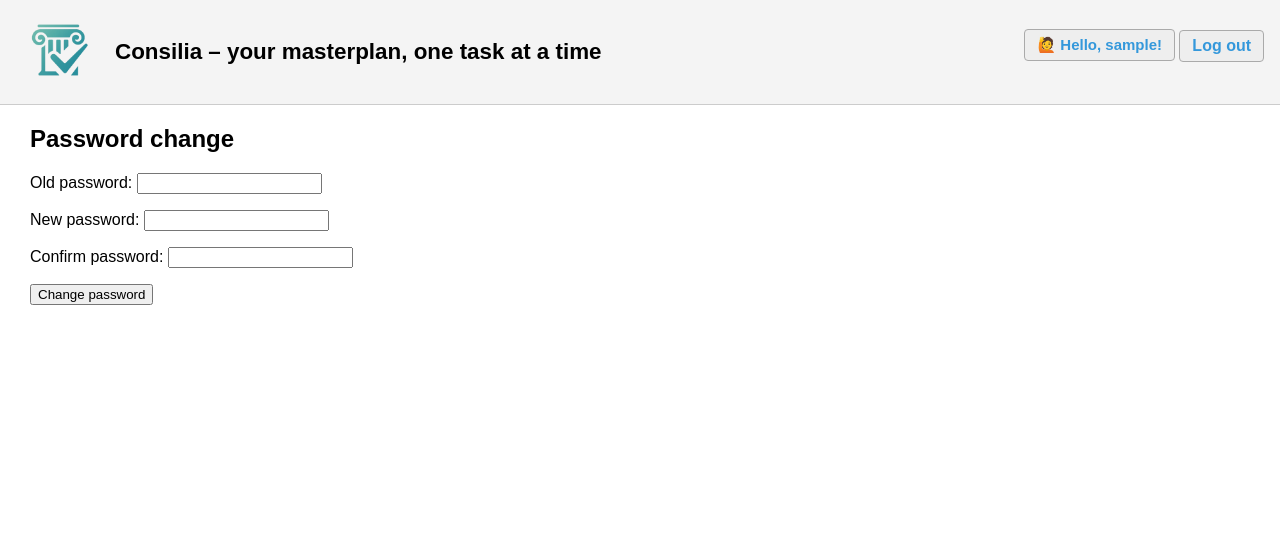
After one commit to a-dzemiankova/consilia-taskboard, a Django app: page /users/password-change/ in a window 1280 px wide. The commit adds this page. Shown: the top 545 px of the page. Run offline with Django 5.2, Linux system fonts and the light colour scheme; the visitor is signed in with stand-in values (Sample User, id 1).

Commit message:
change password logic

```diff
--- a/consilia/users/forms.py
+++ b/consilia/users/forms.py
@@ -58,3 +58,10 @@ class ProfileUserForm(forms.ModelForm):
             'first_name': forms.TextInput(attrs={'class': 'form-input'}),
             'last_name': forms.TextInput(attrs={'class': 'form-input'}),
         }
+
+
+class UserPasswordChangeForm(PasswordChangeForm):
+    old_password = forms.CharField(label="Old password", widget=forms.PasswordInput(attrs={'class': 'form-input'}))
+    new_password1 = forms.CharField(label="New password", widget=forms.PasswordInput(attrs={'class': 'form-input'}))
+    new_password2 = forms.CharField(label="Confirm password",
+                                    widget=forms.PasswordInput(attrs={'class': 'form-input'}))
--- /dev/null
+++ b/consilia/users/templates/users/password_change_form.html
@@ -0,0 +1,17 @@
+{% extends 'base.html' %}
+
+{% block content %}
+<h2>Password change</h2>
+
+<form method="post">
+    {% csrf_token %}
+    <div class="form-error">{{ form.non_field_errors }}</div>
+    {% for f in form %}
+    <p ><label class="form-label" for="{{ f.id_for_label }}">{{f.label}}: </label>{{ f }}</p>
+    <div class="form-error">{{ f.errors }}</div>
+    {% endfor %}
+
+    <p ><button type="submit">Change password</button></p>
+</form>
+
+{% endblock %}
--- a/consilia/users/templates/users/profile.html
+++ b/consilia/users/templates/users/profile.html
@@ -7,9 +7,9 @@
     {% csrf_token %}
 
     {% if user.photo %}
-    <p><img src="{{ user.photo.url }}"></p>
+    <p><img src="{{ user.photo.url }}" draggable="false"></p>
     {% else %}
-    <p><img src="{{ default_image }}" width="100"></p>
+    <p><img src="{{ default_image }}" width="100" draggable="false"></p>
     {% endif %}
 
     <div class="form-error">{{ form.non_field_errors }}</div>
@@ -22,6 +22,6 @@
 </form>
 
 <hr>
-<p><a href="#">Change password</a></p>
+<p><a href="{% url 'users:password_change' %}">Change password</a></p>
 
 {% endblock %}
--- a/consilia/users/urls.py
+++ b/consilia/users/urls.py
@@ -1,4 +1,4 @@
-from django.contrib.auth.views import LogoutView
+from django.contrib.auth.views import LogoutView, PasswordChangeDoneView
 from django.urls import path, reverse_lazy
 
 from . import views
@@ -10,4 +10,7 @@ urlpatterns = [
     path('register/', views.RegisterUser.as_view(), name='register'),
     path('logout/', LogoutView.as_view(next_page='index'), name='logout'),
     path('profile/', views.ProfileUser.as_view(), name='profile'),
+    path('password-change/', views.UserPasswordChange.as_view(), name='password_change'),
+    path('password-change/done/', PasswordChangeDoneView.as_view(template_name='users/password_change_done.html'),
+         name='password_change_done'),
 ]
--- a/consilia/users/views.py
+++ b/consilia/users/views.py
@@ -1,12 +1,12 @@
 from django.contrib.auth import get_user_model
 from django.contrib.auth.mixins import LoginRequiredMixin
-from django.contrib.auth.views import LoginView
+from django.contrib.auth.views import LoginView, PasswordChangeView
 from django.shortcuts import render
 from django.urls import reverse_lazy
 from django.views.generic import CreateView, UpdateView
 
 from consilia import settings
-from users.forms import LoginUserForm, RegisterUserForm, ProfileUserForm
+from users.forms import LoginUserForm, RegisterUserForm, ProfileUserForm, UserPasswordChangeForm
 
 
 class LoginUser(LoginView):
@@ -41,3 +41,9 @@ class ProfileUser(LoginRequiredMixin, UpdateView):
 
     def get_object(self, queryset=None):
         return self.request.user
+
+
+class UserPasswordChange(PasswordChangeView):
+    form_class = UserPasswordChangeForm
+    template_name = 'users/password_change_form.html'
+    success_url = reverse_lazy('users:password_change_done')
```
Also changed, not shown: consilia/users/templates/users/password_change_done.html (added, +12 -0 lines), consilia/media/users/success.jpg (added).
